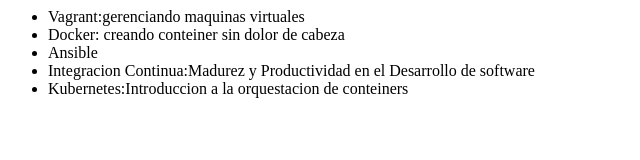
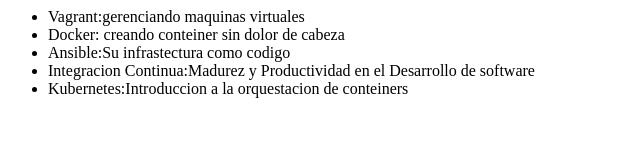
Before and after one commit to Daixio/Ejemplo-git, a plain HTML site: page index.html in a window 1280 px wide. Shown: the whole page, without its empty margins (0-640 px from the left). Drawn offline with Linux system fonts and the light colour scheme.

Commit message:
Modificando curso Ansible

```diff
--- a/index.html
+++ b/index.html
@@ -9,7 +9,7 @@
     <ul>
         <li>Vagrant:gerenciando maquinas virtuales</li>
         <li>Docker: creando conteiner sin dolor de cabeza</li>
-        <li>Ansible</li>
+        <li>Ansible:Su infrastectura como codigo</li>
         <li>Integracion Continua:Madurez y Productividad en el Desarrollo de software</li>
         <li>Kubernetes:Introduccion a la orquestacion de conteiners</li>
     </ul>
```
